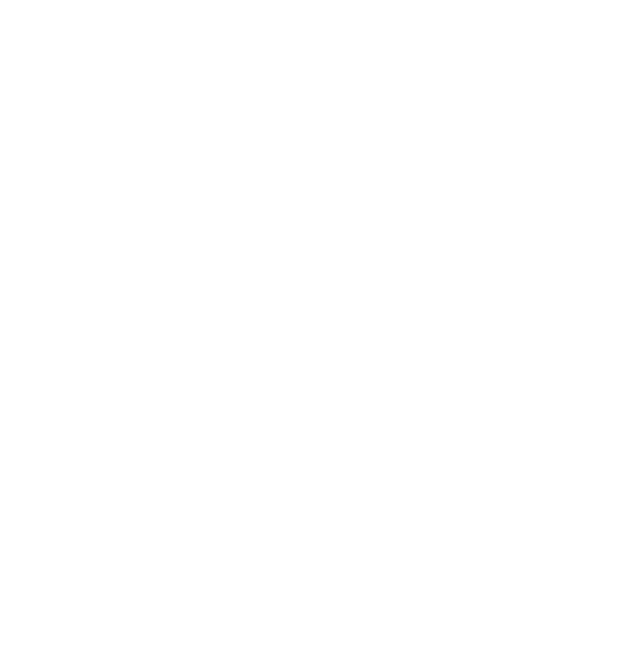
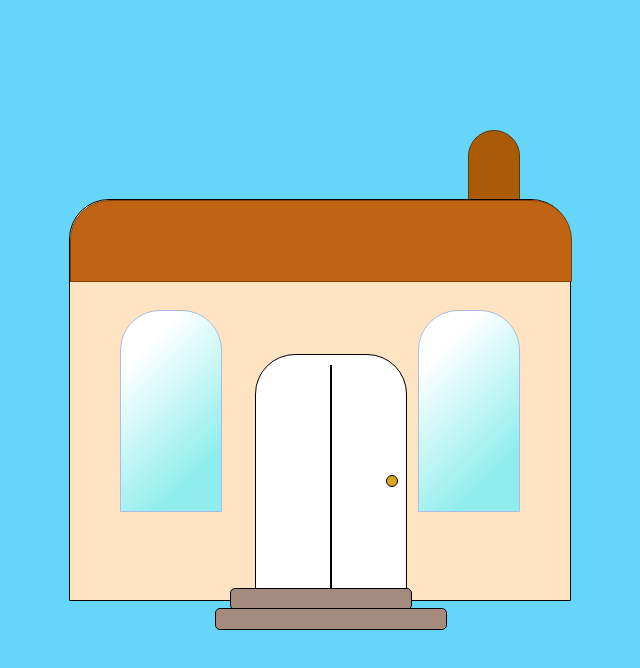
Before and after one commit to roxyrock/LabHousePainting, a plain HTML site: page index.html in a window 1280 px wide. Shown: the whole page, without its empty margins (320-960 px from the left). Drawn offline with Linux system fonts and the light colour scheme.

Commit message:
Complete house painting lab using CSS absolute positioning and gradients

```diff
--- a/index.html
+++ b/index.html
@@ -10,6 +10,18 @@
     </head>
 
     <body>
+        <div id="house">
+            <div id="chimney"></div>
+            <div id="roof"></div>
+            <div id="window-1"></div>
+            <div id="window-2"></div>
+            <div id="door">
+                <div class="door-line"></div>
+                <div class="handle"></div>
+            </div>
+            <div id="step-1"></div>
+            <div id="step-2"></div>
+        </div>
 
     </body>
 </html>
--- a/styles.css
+++ b/styles.css
@@ -0,0 +1,122 @@
+html {
+    background-color: rgb(102, 213, 250);
+    box-sizing: border-box;
+}
+
+body {
+    padding: 0;
+    margin: 0;
+    display: flex;
+    justify-content: center;
+    align-items: center;
+    height: 100vh;
+}
+
+#house {
+    position: relative;
+    width: 500px;
+    height: 400px;
+    background-color: bisque;
+    border: 1px solid black;
+
+}
+
+#house div {
+    position: absolute;
+}
+
+#roof {
+    width: 500px;
+    height: 80px;
+    border: 1px solid rgb(130, 62, 3);
+    background-color: rgb(192, 99, 19);
+    top: 0;
+}
+
+#chimney {
+  position: absolute;
+  top: -70px;
+  right: 50px;
+  width: 50px;
+  height: 70px;
+  background-color: rgb(169, 92, 5);
+  border: 1px solid rgb(95, 53, 4);
+  z-index: -1;
+}
+
+#window-1,
+#window-2 {
+    width: 100px;
+    height: 200px;
+    border: 1px solid rgb(171, 188, 228);
+    background: linear-gradient(135deg, white 20%, rgb(143, 237, 237) 80%);
+    top: 110px;
+}
+
+#window-1 {
+    left: 50px;
+}
+
+#window-2 {
+    right: 50px;
+}
+
+#door {
+    width: 150px;
+    height: 250px;
+    position:absolute;
+    left: 185px;
+    transform: translateY(6px);
+    border: 1px solid black;
+    background-color: white;
+    bottom: 0%;
+}
+
+.door-line {
+    position: absolute;
+    top: 10px;
+    bottom: 10px;
+    left: 50%;
+    width: 2px;
+    background-color: black;
+    transform: translateX(-50%);
+}
+
+.handle {
+    position: absolute;
+    top: 120px;
+    left: 130px;
+    width: 10px;
+    height: 10px;
+    background-color: goldenrod;
+    border-radius: 50%;
+    border: 1px solid #000;
+}
+
+#house,
+#roof,
+#chimney,
+#window-1,
+#window-2, #door
+{
+    border-top-left-radius: 40px;
+    border-top-right-radius: 40px;
+}
+#step-1, #step-2{
+    position:absolute;
+    height:20px;
+    border: 1px solid #000;
+    border-radius: 5px;
+    background-color: #a48b7e;
+}
+#step-1 {
+  bottom: -10px;
+  left: 160px;
+  width: 180px;
+}
+
+#step-2 {
+  bottom: -30px;
+  left: 145px;
+  width: 230px;
+}
```
Also changed, not shown: 1 other file.
